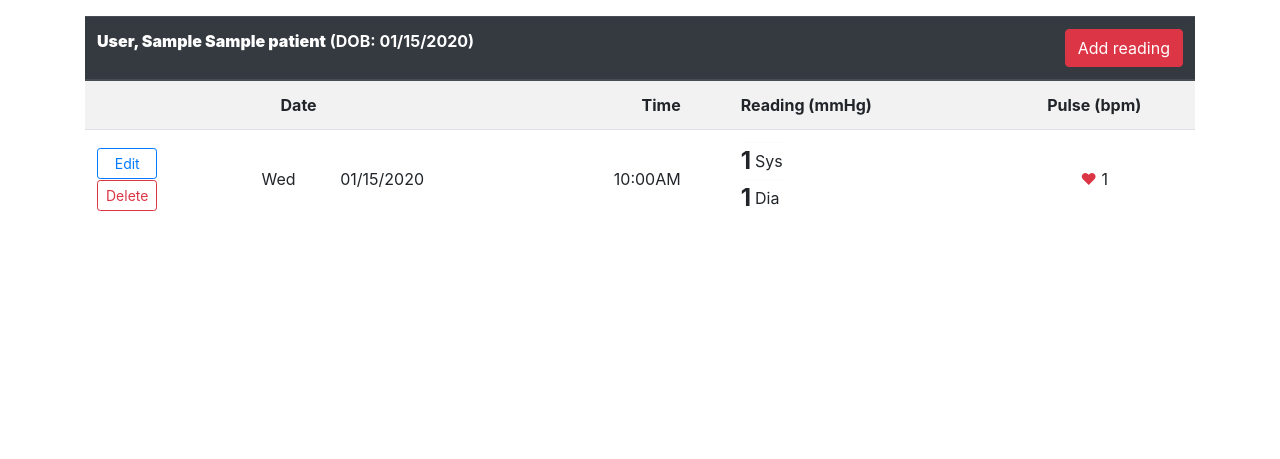
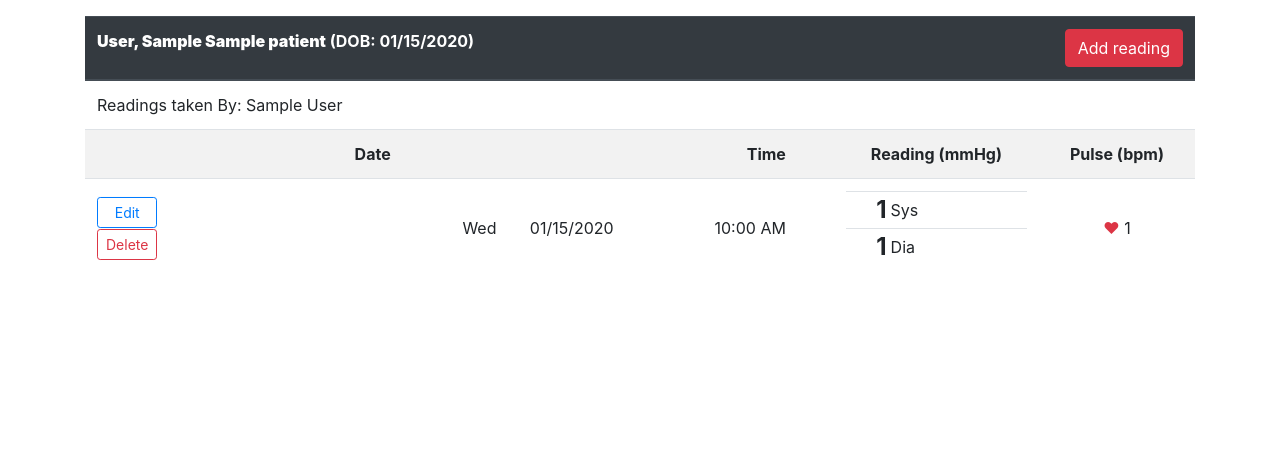
Before and after one commit to edwestfieldjr/BP-Tracker, a Flask app: page /patient/id/1/ in a window 1280 px wide. Shown: the part 56-515 px from the top of the page. Run offline with Flask 2, Linux system fonts and the light colour scheme; a user stored in the database is signed in; tables that the repository leaves empty hold one stand-in row (values such as "Sample post"); some libraries are stand-ins or nearby versions.

Commit message:
add confirm delete modal

```diff
--- a/hello.py
+++ b/hello.py
@@ -86,7 +86,7 @@ class Patient(db.Model):
     date_of_birth = db.Column(db.Date, unique=False, nullable=False)
     readings = relationship("BloodPressureReading", back_populates="patient")
     primary_user_id = db.Column(db.Integer, db.ForeignKey("users.id"))
-    primary_user = relationship("User", back_populates="assigned_patients")
+    # primary_user = relationship("User", back_populates="assigned_patients")
 
 
 class User(UserMixin, db.Model):
@@ -95,7 +95,7 @@ class User(UserMixin, db.Model):
     email = db.Column(db.String(100), unique=True)
     password = db.Column(db.String(100))
     name = db.Column(db.String(100))
-    assigned_patients = relationship("Patient", back_populates="primary_user")
+    # assigned_patients = relationship("Patient", back_populates="primary_user")
 
 
 if not os.path.isfile(DB_URI):
@@ -208,13 +208,21 @@ def admin_only(f):
 def main_page():
     return render_template("index.html")
 
+@app.route('/user/id/<int:target_user_id>/')
+@login_required
+def show_user(target_user_id):
+    displayed_user = User.query.get(target_user_id)
+    users_patients = Patient.query.filter_by(primary_user_id=displayed_user.id).all()
+    return render_template("user.html", displayed_user=displayed_user, users_patients=users_patients)
 
 @app.route('/patient/id/<int:target_patient_id>/')
 @login_required
 def get_patient(target_patient_id):
     patient = Patient.query.get(target_patient_id)
     patient_bp_readings = BloodPressureReading.query.filter_by(patient_id=patient.id).all()
-    return render_template("readouts.html", bp_readings=patient_bp_readings, patient=patient)
+    displayed_user = User.query.filter_by(id=patient.primary_user_id).first()
+    return render_template("readouts.html", bp_readings=patient_bp_readings, patient=patient, pageheading=f"BP Reading Log for:",
+                               page_sub_heading=f"Readings taken By: {displayed_user.name}")
 
 
 @app.route('/register', methods=["GET", "POST"])
@@ -306,7 +314,7 @@ def add_new_reading(target_patient_id):
         db.session.add(new_bp_reading)
         db.session.commit()
         print(type(new_bp_reading.patient_id))
-        return redirect(url_for('get_patient'), target_patient_id=new_bp_reading.patient_id)
+        return redirect(url_for('get_patient', target_patient_id=new_bp_reading.patient_id))
     else:
         return render_template("form.html", form=form, pageheading="Add New BP Reading")
 
@@ -343,7 +351,7 @@ def delete_reading(target_reading_id, target_patient_id):
     reading_to_delete = BloodPressureReading.query.get(target_reading_id)
     db.session.delete(reading_to_delete)
     db.session.commit()
-    return redirect(url_for('get_patient'))
+    return redirect(url_for('get_patient', target_patient_id=patient.id))
     # , target_patient_id=target_patient_id)
 
 
@@ -360,16 +368,16 @@ def time_now():
 def inject_into_base():
     if current_user.is_authenticated:
         if current_user.id == 1:
-            patients = Patient.query.all()
+            all_patients = Patient.query.all()
         else:
-            patients = Patient.query.filter_by(primary_user_id=current_user.id).all()
+            all_patients = Patient.query.filter_by(primary_user_id=current_user.id).all()
     else:
         patients = 0
     if current_user.is_authenticated and current_user.id == 1:
         all_users = User.query.all()
     else:
         all_users = 0
-    return dict(user=current_user, all_users=all_users, patients=patients, created_year=YEAR_CREATED,
+    return dict(user=current_user, all_users=all_users, patients=all_patients, created_year=YEAR_CREATED,
                 current_year=int(current_time().strftime("%Y")), project_title=PROJECT_TITLE)
 
 
--- a/static/css/styles.css
+++ b/static/css/styles.css
@@ -1,6 +1,6 @@
 .splash-bg {
     min-height: 100vh;
-    background: linear-gradient(180deg, rgba(220, 53, 69, 100.0), rgba(0, 51, 128, 0.7)), url("https://images.unsplash.com/photo-1631815587646-b85a1bb027e1?ixid=MnwxMjA3fDB8MHxwaG90by1wYWdlfHx8fGVufDB8fHx8&ixlib=rb-1.2.1&auto=format&fit=crop&w=1920&q=80");
+    background: linear-gradient(180deg, rgba(220, 53, 69, 100.0), rgba(0, 51, 128, 0.7)), url("https://images.unsplash.com/photo-1631815587646-b85a1bb027e1?ixid=MnwxMjA3fDB8MHxwaG90by1wYWdlfHx8fGVufDB8fHx8&ixlib=rb-1.2.1&auto=format&fit=crop&w=1920&q=80"); /* Photo by CDC Public Health Image Library | https://unsplash.com/photos/XdErxxR6Xog */
     background-position: center;
     background-repeat: no-repeat;
     background-size: center;
--- a/templates/readouts.html
+++ b/templates/readouts.html
@@ -10,56 +10,88 @@
 {% block content %}
 
 
-
-
-
-
-
-
-	<table class="table table-striped">
+<table class="table table-striped table-hover" border="0">
     <thead class="thead-dark">
     <tr>
-                    <th colspan="100%"><strong>{{ patient.last_name}}, {{patient.first_name}} {{patient.middle_name_or_initial}}</strong> (DOB: {{patient.date_of_birth.strftime("%m/%d/%Y")}})<a href="{{ url_for('add_new_reading', target_patient_id=patient.id) }}" class="btn btn-danger float-right">Add reading</a></th>
+        <th colspan="100%"><strong>{{ patient.last_name}}, {{patient.first_name}}
+            {{patient.middle_name_or_initial}}</strong> (DOB: {{patient.date_of_birth.strftime("%m/%d/%Y")}})<a
+                href="{{ url_for('add_new_reading', target_patient_id=patient.id) }}"
+                class="btn btn-danger float-right">Add reading</a></th>
+    </tr>
+    <td>{{page_sub_heading}}</td>
     </tr>
     </thead>
     <tbody>
     <tr>
         <th colspan="3" class="align-middle text-center">Date</th>
         <th class="align-middle text-right pr-5">Time</th>
-                <th class="align-middle text-left">Reading (mmHg)</th>
+        <th class="align-middle text-center">Reading (mmHg)</th>
         <th class="align-middle text-center">Pulse (bpm)</th>
     </tr>
     {% for m in range(bp_readings|length) %}
     {% if bp_readings[m].patient_id == patient.id %}
     <tr>
         <td class="align-middle text-center">
-                    <table border="0" class="m-0 p-0 table-light bg-transparent">
-                        <tr border="0" class="m-0 p-0 table-light bg-transparent">
-                            <td border="0" class="m-0 p-0 table-light bg-transparent">
-                                <a class="btn btn-sm btn-block btn-outline-primary" href="{{ url_for('edit_reading', target_patient_id=patient.id, target_reading_id=bp_readings[m].id) }}">Edit</a>
+            <table class="m-0 p-0 table-light table-sm bg-transparent">
+                <tr class="m-0 p-0 table-light bg-transparent">
+                    <td class="m-0 p-0 table-light bg-transparent">
+                        <a class="btn btn-sm btn-block btn-outline-primary"
+                           href="{{ url_for('edit_reading', target_patient_id=patient.id, target_reading_id=bp_readings[m].id) }}">Edit</a>
                     </td>
                 </tr>
-                        <tr border="0" class="m-0 p-0 table-light bg-transparent">
-                            <td border="0" class="m-0 p-0 table-light bg-transparent">
-                                <a class="btn btn-sm btn-block btn-outline-danger" href="{{ url_for('delete_reading', target_patient_id=patient.id, target_reading_id=bp_readings[m].id) }}">Delete</a>
+                <tr class="m-0 p-0 table-light bg-transparent">
+                    <td class="m-0 p-0 table-light bg-transparent">
+
+                        <button type="button" class="btn btn-sm btn-block btn-outline-danger" data-toggle="modal" data-target="#exampleModal">
+                            Delete
+                        </button>
+
+                        <div class="modal fade" id="exampleModal" tabindex="-1" role="dialog"
+                             aria-labelledby="exampleModalLabel" aria-hidden="true">
+                            <div class="modal-dialog" role="document">
+                                <div class="modal-content">
+                                    <div class="modal-header">
+                                        <h5 class="modal-title" id="exampleModalLabel">Confirm Delete</h5>
+                                        <button type="button" class="close" data-dismiss="modal" aria-label="Close">
+                                            <span aria-hidden="true">&times;</span>
+                                        </button>
+                                    </div>
+                                    <div class="modal-body">
+                                        Are you sure you want to delete this record?
+                                    </div>
+                                    <div class="modal-footer">
+                                        <button type="button" class="btn btn-secondary" data-dismiss="modal">Cancel
+                                        </button>
+                                        <a type="button" class="btn btn-danger" href="{{ url_for('delete_reading', target_patient_id=patient.id, target_reading_id=bp_readings[m].id) }}">Delete</a>
+                                    </div>
+                                </div>
+                            </div>
+                        </div>
+
+
+
                     </td>
                 </tr>
             </table>
         </td>
         <td class="align-middle text-center">{{bp_readings[m].time_of_reading.strftime('%a')}}</td>
         <td class="align-middle text-left">{{bp_readings[m].time_of_reading.strftime('%m/%d/%Y')}}</td>
-                <td class="align-middle text-right pr-5">{{bp_readings[m].time_of_reading.strftime('%-I:%M%p')}}</td>
-                <td class="align-middle text-left">
-                    <table border="0" class="m-0 p-0 table-light bg-transparent">
-                        <tr border="0" class="m-0 p-0 table-light bg-transparent">
-                            <td border="0" class="m-0 p-0 table-light bg-transparent text-right align-middle"><span style="font-size:1.5rem"><strong>{{bp_readings[m].systolic_mmhg}}</strong></span></td>
-                            <td border="0" class="m-0 px-1 py-0 bg-transparent align-middle">Sys</td>
+        <td class="align-middle text-right pr-5">{{bp_readings[m].time_of_reading.strftime('%-I:%M %p')}}</td>
+        <td class="align-middle text-center">
+
+            <table border="0" class="table table-sm m-0 p-0">
+                <tr border="0" class="bg-transparent m-0 p-0">
+                    <td border="0" class="m-0 px-0 py-0 align-middle text-right"><span style="font-size:1.5rem"><strong>{{bp_readings[m].systolic_mmhg}}</strong></span>
+                    </td>
+                    <td border="0" class="m-0 px-1 py-0 align-middle text-left">Sys</td>
                 </tr>
-                        <tr border="0" class="m-0 p-0 table-light bg-transparent">
-                            <td border="0" class="m-0 p-0 table-light bg-transparent text-right align-middle"><span style="font-size:1.5rem"><strong>{{bp_readings[m].diastolic_mmhg}}</strong></span></td>
-                            <td border="0" class="m-0 px-1 py-0 bg-transparent align-middle">Dia</td>
+                <tr border="0" class="bg-transparent">
+                    <td border="0" class="m-0 px-0 py-0 align-middle text-right"><span style="font-size:1.5rem"><strong>{{bp_readings[m].diastolic_mmhg}}</strong></span>
+                    </td>
+                    <td border="0" class="m-0 px-1 py-0 align-middle text-left">Dia</td>
                 </tr>
             </table>
+
         </td>
         <td class="align-middle text-center"><span class="text-danger">&hearts;</span> {{bp_readings[m].pulse_bpm}}</td>
     </tr>
@@ -70,12 +102,4 @@
 </table>
 
 
-
-
-
-
-
-
-
-
 {% endblock %}
```
Also changed, not shown: templates/user.html (added, +31 -0 lines). Lines whose indentation alone changed are shown as unchanged.
